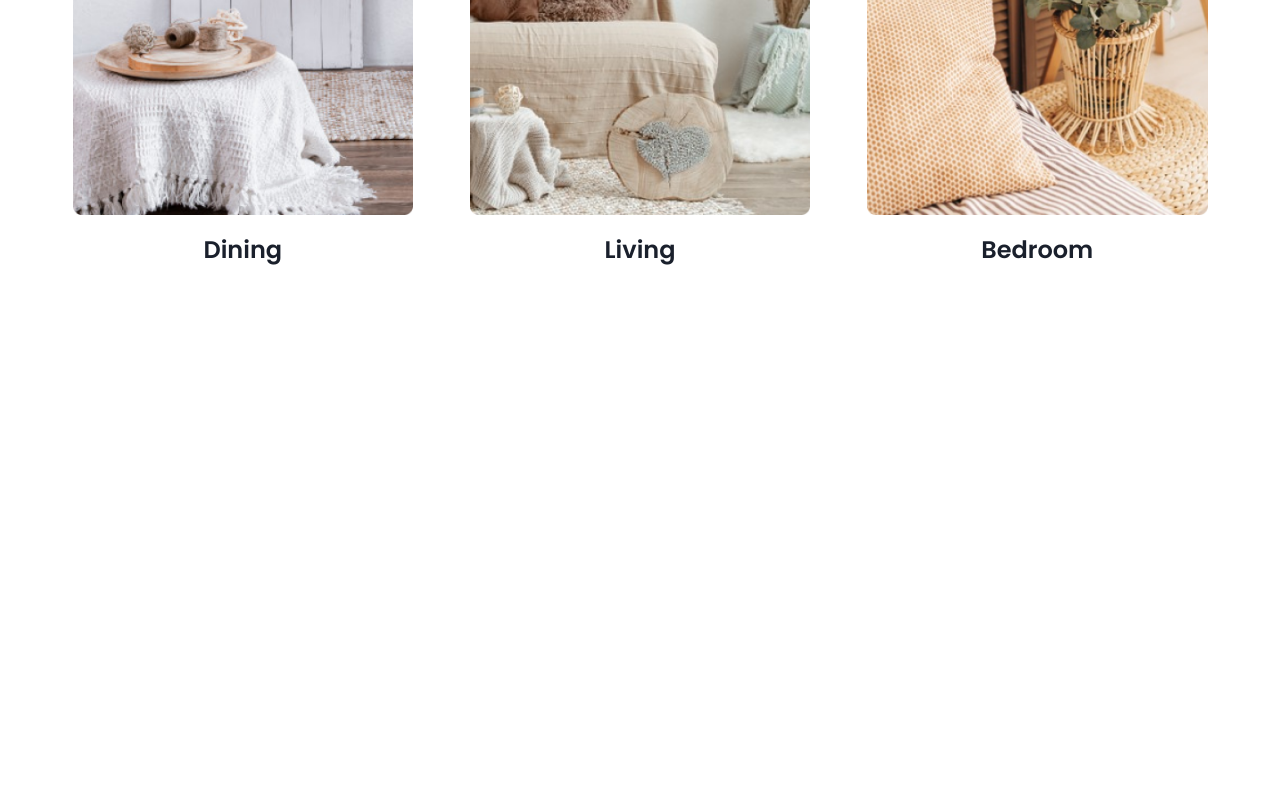
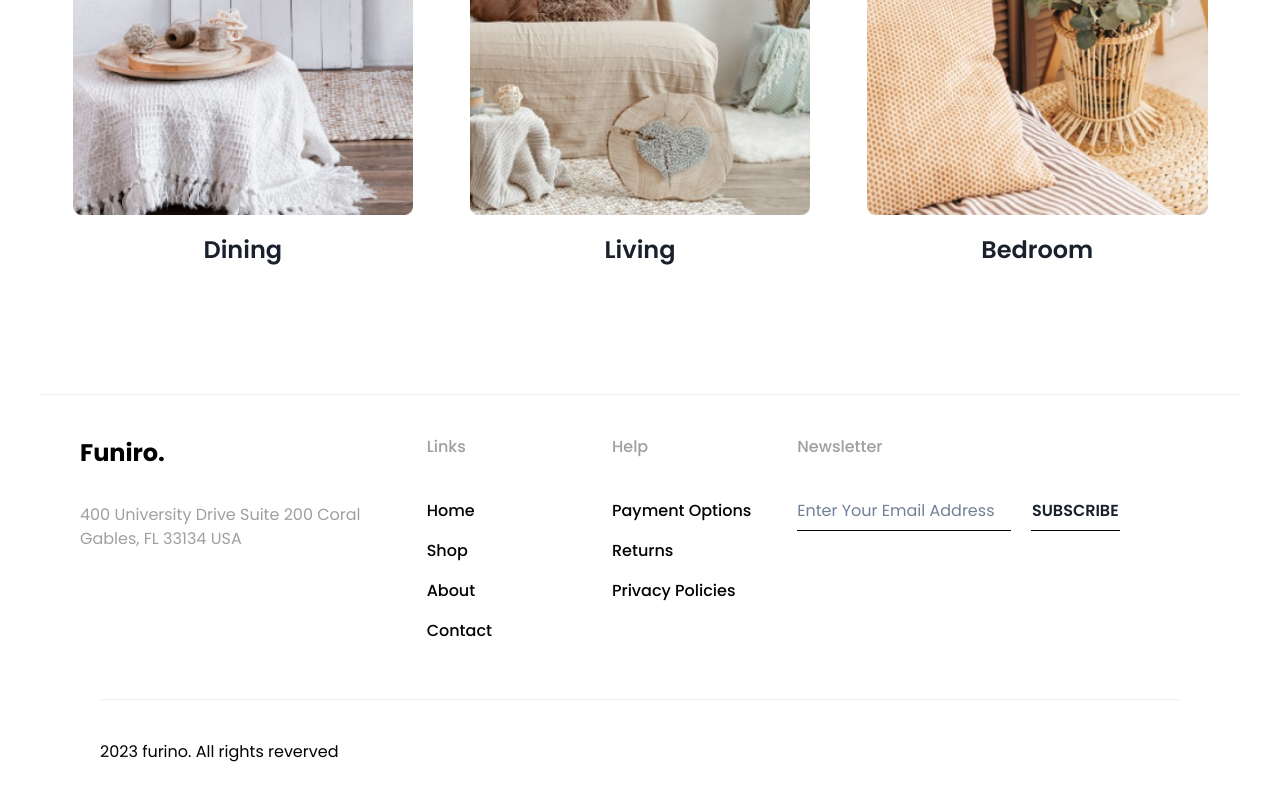
Before and after one commit to jzhupan/eCommerce-case-study, a React (Vite) app: page / in a window 1280 px wide. Shown: the part 1160-1960 px from the top of the page. Before the commit the page ends 1514 px from the top, so only its background shows below. Built offline with nearby package versions, Linux system fonts and the light colour scheme.

Commit message:
Saving footer progress, will check missing details later.

```diff
--- a/src/App.jsx
+++ b/src/App.jsx
@@ -2,6 +2,7 @@ import NavigationBar from "./components/common/NavigationBar";
 import "./App.css";
 import PromotionHome from "./components/home/promotion page/PromotionHome";
 import BrowseRange from "./components/home/browse-range/BrowseRange";
+import Footer from "./components/home/footer/Footer";
 
 function App() {
   return (
@@ -9,6 +10,7 @@ function App() {
       <NavigationBar />
       <PromotionHome />
       <BrowseRange />
+      <Footer />
     </>
   );
 }
--- /dev/null
+++ b/src/components/home/footer/Footer.jsx
@@ -0,0 +1,170 @@
+import {
+  Grid,
+  GridItem,
+  Box,
+  Text,
+  Link,
+  Input,
+  Button,
+  Flex,
+  Divider,
+  Center,
+} from "@chakra-ui/react";
+
+const Footer = () => {
+  function FooterProps() {
+    const property = {
+      fontGrey: "#9F9F9F",
+      fontBlack: "#000000",
+      fontMd: "16px",
+      fontLg: "24px",
+    };
+
+    return (
+      <Box color="black" p={10}>
+        <Center w="100%">
+          <Divider orientation="horizontal" />
+        </Center>
+        <Grid
+          templateColumns={{
+            base: "repeat(1, 1fr)",
+            md: "2fr repeat(2, 1fr) 2fr",
+          }}
+          gap={6}
+          width="90%"
+          p="5"
+          m="5"
+        >
+          <GridItem>
+            <Text fontWeight="bold" fontSize={property.fontLg} mb={8}>
+              Funiro.
+            </Text>
+            <Text mb={2} color={property.fontGrey} fontSize={property.fontMd}>
+              400 University Drive Suite 200 Coral Gables, FL 33134 USA
+            </Text>
+          </GridItem>
+
+          <GridItem colStart={{ md: 2 }} colEnd={{ md: 3 }}>
+            <Text
+              fontSize={property.fontMd}
+              fontWeight="medium"
+              color={property.fontGrey}
+              mb={10}
+            >
+              Links
+            </Text>
+            <Link
+              display="block"
+              mb={4}
+              fontSize={property.fontMd}
+              fontWeight="medium"
+            >
+              Home
+            </Link>
+            <Link
+              display="block"
+              mb={4}
+              fontSize={property.fontMd}
+              fontWeight="medium"
+            >
+              Shop
+            </Link>
+            <Link
+              display="block"
+              mb={4}
+              fontSize={property.fontMd}
+              fontWeight="medium"
+            >
+              About
+            </Link>
+            <Link
+              display="block"
+              mb={4}
+              fontSize={property.fontMd}
+              fontWeight="medium"
+            >
+              Contact
+            </Link>
+          </GridItem>
+
+          <GridItem colStart={{ md: 3 }} colEnd={{ md: 4 }}>
+            <Text
+              fontSize={property.fontMd}
+              fontWeight="medium"
+              color={property.fontGrey}
+              mb={10}
+            >
+              Help
+            </Text>
+            <Link
+              display="block"
+              mb={4}
+              fontSize={property.fontMd}
+              fontWeight="medium"
+            >
+              Payment Options
+            </Link>
+            <Link
+              display="block"
+              mb={4}
+              fontSize={property.fontMd}
+              fontWeight="medium"
+            >
+              Returns
+            </Link>
+            <Link
+              display="block"
+              mb={4}
+              fontSize={property.fontMd}
+              fontWeight="medium"
+            >
+              Privacy Policies
+            </Link>
+          </GridItem>
+
+          <GridItem>
+            <Text
+              fontSize={property.fontMd}
+              fontWeight="medium"
+              color={property.fontGrey}
+              mb={8}
+            >
+              Newsletter
+            </Text>
+            <Flex>
+              <Input
+                placeholder="Enter Your Email Address"
+                mb={2}
+                border="none"
+                borderBottom="1px solid black"
+                borderRadius="none"
+                outline="none"
+                p={0}
+              />
+              <Button
+                marginLeft="5"
+                width="medium"
+                background="none"
+                border="none"
+                borderBottom="1px solid black"
+                borderRadius="none"
+                outline="none"
+              >
+                SUBSCRIBE
+              </Button>
+            </Flex>
+          </GridItem>
+        </Grid>
+        <Center>
+          <Divider orientation="horizontal" width="90%" />
+        </Center>
+        <Box p="5" mt="5" w="70%">
+          <Text pl="10">2023 furino. All rights reverved</Text>
+        </Box>
+      </Box>
+    );
+  }
+  return <div>{FooterProps()}</div>;
+};
+
+export default Footer;
```
